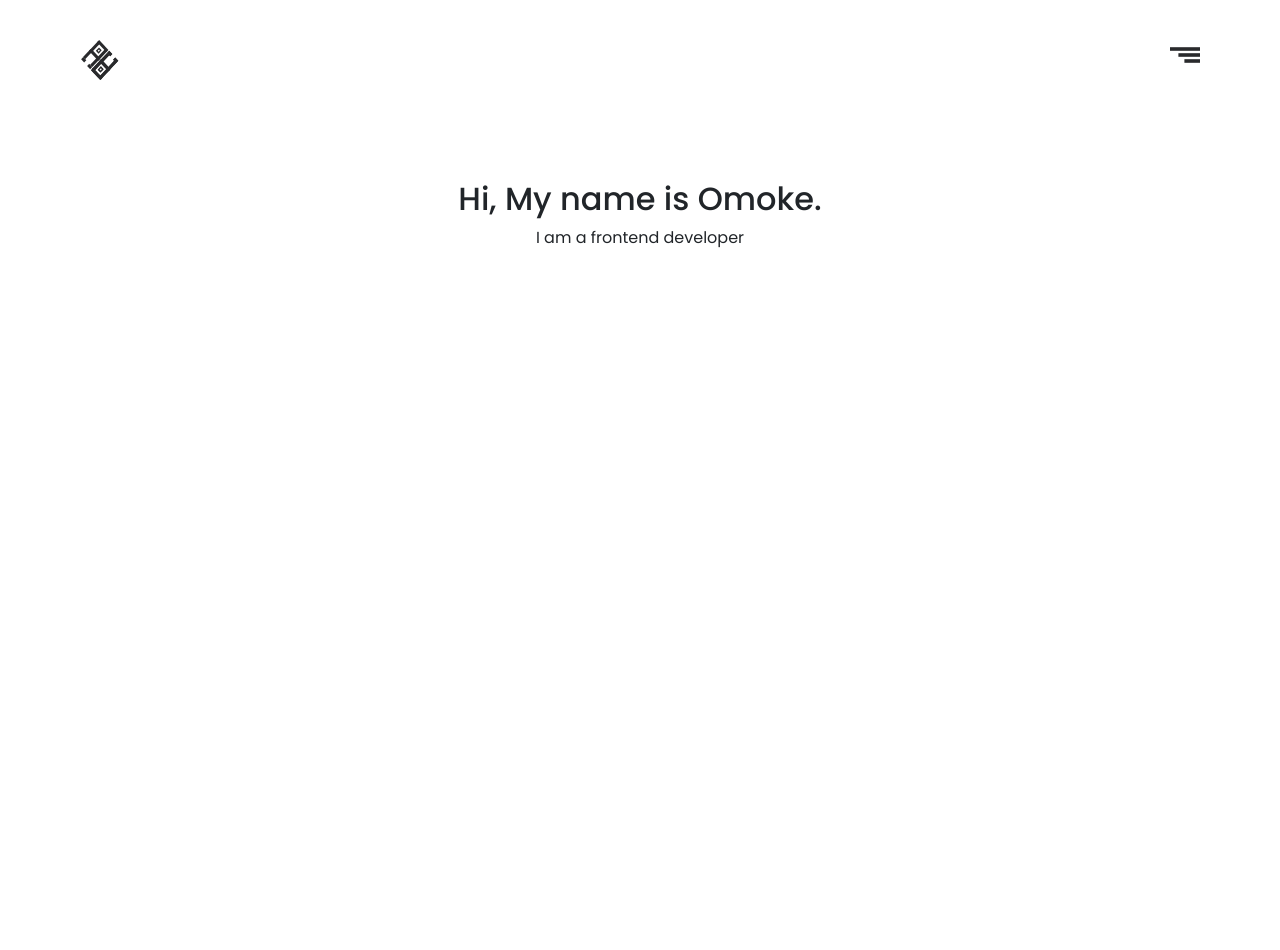
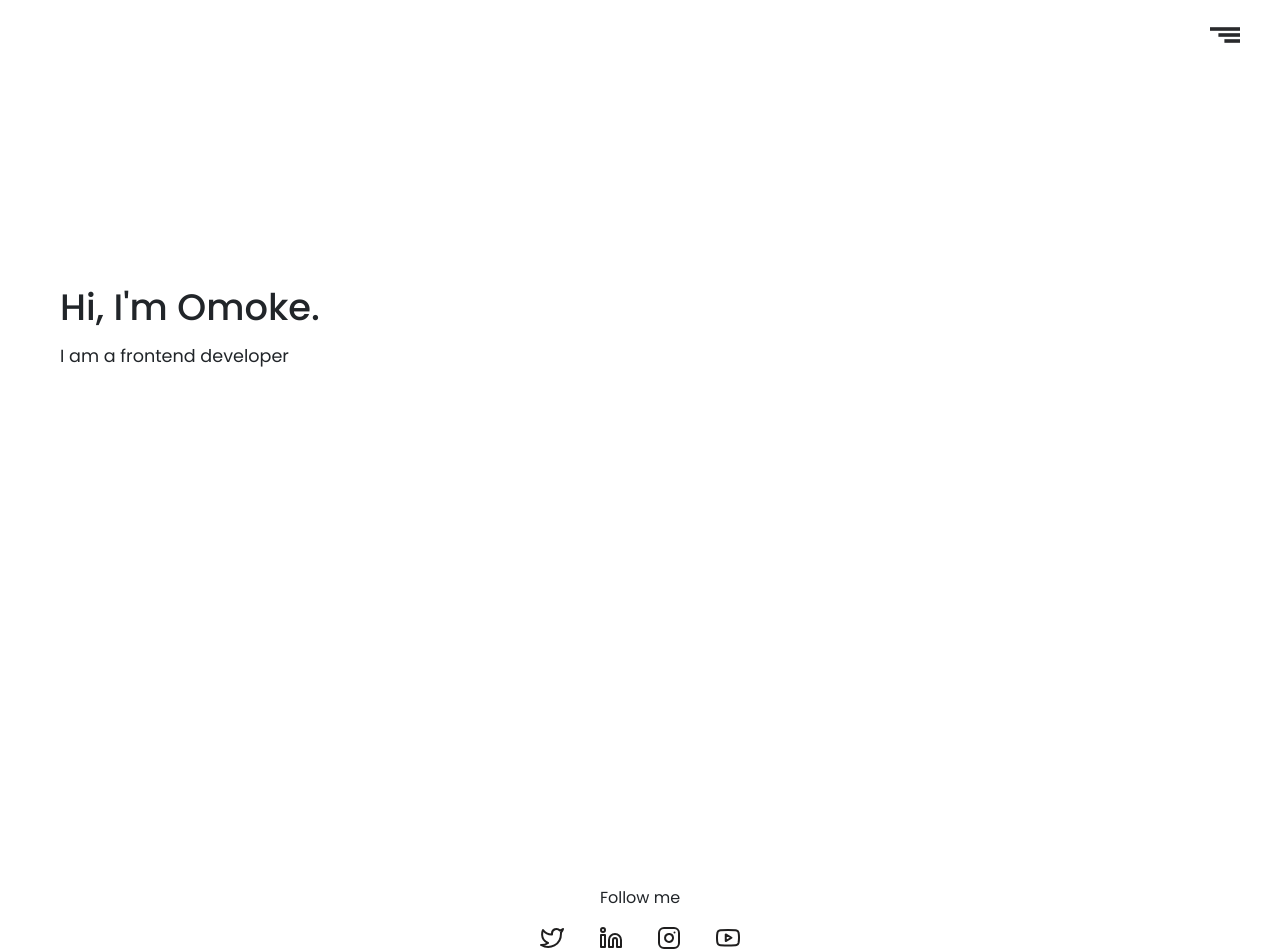
Before and after one commit to Omokay/Mokay, a React (Create React App) app: page / in a window 1280 px wide. Before the commit the page ends 920 px from the top, so only its background shows below. Built offline with nearby package versions, Linux system fonts and the light colour scheme.

Commit message:
some random changes

```diff
--- a/package.json
+++ b/package.json
@@ -8,6 +8,7 @@
     "@testing-library/user-event": "^7.1.2",
     "react": "^16.13.1",
     "react-dom": "^16.13.1",
+    "react-feather": "^2.0.8",
     "react-scripts": "3.4.1",
     "tailwindcss": "^1.4.6"
   },
--- a/src/Components/Header/header.component.jsx
+++ b/src/Components/Header/header.component.jsx
@@ -7,18 +7,19 @@ class Header extends Component {
         super(props);
 
         this.state = {
-            navVisibility: false
+            navVisibility: false,
+            navbarWidth: false,
         };
     }
 
     handleClick = () => {
-        if (this.state.navVisibility === false) {
+        if (this.state.navbarWidth === false) {
             this.setState({
                 navVisibility: true
             });
         } else {
             this.setState({
-                navVisibility: false
+                navbarWidth: false
             });
         }
 
@@ -29,38 +30,6 @@ class Header extends Component {
             <div className='header'>
                 <nav>
                     <div className='nav-brand'>
-                        <svg className='nav-brand' width='40' height='40' viewBox='0 0 66 70' fill='none' xmlns='http://www.w3.org/2000/svg'>
-                            <rect width='18.7197' height='5.35386' transform='matrix(0.684022 -0.729461 0.686084 0.727522 32.6836 36.362)' fill='#292A2C' />
-                            <rect width='18.7197' height='5.35386' transform='matrix(0.684022 -0.729461 0.686084 0.727522 45.2417 49.6783)' fill='#292A2C' />
-                            <rect width='5.3548' height='23.4008' transform='matrix(0.684022 -0.729461 0.686084 0.727522 31.4352 37.6934)' fill='#292A2C' />
-                            <rect width='23.3997' height='5.35386' transform='matrix(0.684022 -0.729461 0.686084 0.727522 18.5984 51.3828)' fill='#292A2C' />
-                            <rect width='23.3997' height='5.35386' transform='matrix(0.684022 -0.729461 0.686084 0.727522 31.1563 64.6992)' fill='#292A2C' />
-                            <rect width='5.3548' height='23.6914' transform='matrix(0.684022 -0.729461 0.686084 0.727522 17.3181 52.7484)' fill='#292A2C' />
-                            <rect width='8.02608' height='6.86389' transform='matrix(0.684022 -0.729461 0.686084 0.727522 29.0863 51.8831)' fill='#292A2C' />
-                            <rect width='5.3548' height='7.80282' transform='matrix(0.684022 -0.729461 0.686084 0.727522 55.9996 34.5334)' fill='#292A2C' />
-                            <rect width='5.3548' height='7.79879' transform='matrix(0.684022 -0.729461 0.686084 0.727522 45.4883 22.7068)' fill='#292A2C' />
-                            <rect width='3.43975' height='2.28796' transform='matrix(0.684022 -0.729461 0.686084 0.727522 32.2247 51.8749)' fill='white' />
-                            <rect width='18.7197' height='5.35386' transform='matrix(0.684022 -0.729461 0.686084 0.727522 32.6836 36.362)' fill='#292A2C' />
-                            <rect width='18.7197' height='5.35386' transform='matrix(0.684022 -0.729461 0.686084 0.727522 45.2417 49.6783)' fill='#292A2C' />
-                            <rect width='5.3548' height='23.4008' transform='matrix(0.684022 -0.729461 0.686084 0.727522 31.4352 37.6934)' fill='#292A2C' />
-                            <rect width='23.3997' height='5.35386' transform='matrix(0.684022 -0.729461 0.686084 0.727522 18.5984 51.3828)' fill='#292A2C' />
-                            <rect width='23.3997' height='5.35386' transform='matrix(0.684022 -0.729461 0.686084 0.727522 31.1563 64.6992)' fill='#292A2C' />
-                            <rect width='5.3548' height='23.6914' transform='matrix(0.684022 -0.729461 0.686084 0.727522 17.3181 52.7484)' fill='#292A2C' />
-                            <rect width='8.02608' height='6.86389' transform='matrix(0.684022 -0.729461 0.686084 0.727522 29.0863 51.8831)' fill='#292A2C' />
-                            <rect width='5.3548' height='7.80282' transform='matrix(0.684022 -0.729461 0.686084 0.727522 55.9996 34.5334)' fill='#292A2C' />
-                            <rect width='5.3548' height='7.79879' transform='matrix(0.684022 -0.729461 0.686084 0.727522 45.4883 22.7068)' fill='#292A2C' />
-                            <rect width='3.43975' height='2.28796' transform='matrix(0.684022 -0.729461 0.686084 0.727522 32.2247 51.8749)' fill='white' />
-                            <rect width='18.7157' height='5.35503' transform='matrix(-0.686599 0.727036 -0.683506 -0.729945 32.3322 33.6254)' fill='#292A2C' />
-                            <rect width='18.7157' height='5.35503' transform='matrix(-0.686599 0.727036 -0.683506 -0.729945 19.8186 20.2619)' fill='#292A2C' />
-                            <rect width='5.35363' height='23.4059' transform='matrix(-0.686599 0.727036 -0.683506 -0.729945 33.5851 32.2988)' fill='#292A2C' />
-                            <rect width='23.3946' height='5.35503' transform='matrix(-0.686599 0.727036 -0.683506 -0.729945 46.4674 18.6578)' fill='#292A2C' />
-                            <rect width='23.3946' height='5.35503' transform='matrix(-0.686599 0.727036 -0.683506 -0.729945 33.9539 5.29416)' fill='#292A2C' />
-                            <rect width='5.35363' height='23.6965' transform='matrix(-0.686599 0.727036 -0.683506 -0.729945 47.7523 17.2972)' fill='#292A2C' />
-                            <rect width='8.02434' height='6.86539' transform='matrix(-0.686599 0.727036 -0.683506 -0.729945 35.9812 18.118)' fill='#292A2C' />
-                            <rect width='5.35363' height='7.80452' transform='matrix(-0.686599 0.727036 -0.683506 -0.729945 9.01023 35.3661)' fill='#292A2C' />
-                            <rect width='5.35363' height='7.80049' transform='matrix(-0.686599 0.727036 -0.683506 -0.729945 19.4819 47.2323)' fill='#292A2C' />
-                            <rect width='3.439' height='2.28846' transform='matrix(-0.686599 0.727036 -0.683506 -0.729945 32.8428 18.1144)' fill='white' />
-                        </svg>
 
                     </div>
                     <div className='hamburger' onClick={this.handleClick}>
@@ -71,13 +40,22 @@ class Header extends Component {
                         </svg>
 
 
-                        {navVisibility ? <ul className='sideNav'>
-                            <li className='navItems'><a href='#'>Home</a></li>
-                            <li className='navItems'><a href='#'>About me</a></li>
-                            <li className='navItems'><a href='#'>Projects</a></li>
-                            <li className='navItems'><a href='#'>Skills</a></li>
-                            <li className='navItems'><a href='#'>Get in touch</a></li>
-                        </ul> : null }
+                        {
+                            navVisibility ?
+                                <ul className='navShowing'>
+                                    <li className='navItems'><a href='#'>Home</a></li>
+                                    <li className='navItems'><a href='#'>About me</a></li>
+                                    <li className='navItems'><a href='#'>Projects</a></li>
+                                    <li className='navItems'><a href='#'>Skills</a></li>
+                                    <li className='navItems'><a href='#'>Get in touch</a></li>
+                                    <li class="closeBtn"><svg className='hamburger' width='30' height='30' viewBox='0 0 25 13' fill='none' xmlns='http://www.w3.org/2000/svg'>
+                                        <rect width='25' height='3' fill='#292A2C' />
+                                        <rect x='12' y='10' width='13' height='3' fill='#292A2C' />
+                                        <rect x='7' y='5' width='18' height='3' fill='#292A2C' />
+                                    </svg></li>
+                                </ul> :
+                                    null
+                        }
                     </div>
                 </nav>
 
--- a/src/Components/Header/header.styles.scss
+++ b/src/Components/Header/header.styles.scss
@@ -15,37 +15,47 @@
       }
     }
     .hamburger {
-      position: absolute;
+      position: fixed;
       top: 20px;
       right: 40px;
-      color: black;
+      color: white;
+      z-index: 6;
       &:hover {
         cursor: pointer;
       }
     }
 
-    .sideNav {
-      position: absolute;
-      top: 70px;
-      right: 35px;
-      padding: 40px 20px;
+    .navShowing {
+      height: 100%;
+      width: 500px;
+      position: fixed;
       z-index: 5;
-      width: 200px;
+      top: 0;
+      right: 0;
+      background-color: rgb(236, 233, 233);
+      overflow-x: hidden;
+      padding-top: 60px;
+      transition: 0.5s;
 
-
-
+      .closeBtn {
+        position: absolute;
+        top: 0;
+        right: 25px;
+        font-size: 36px;
+        margin-left: 50px;
+      }
       li {
         list-style: none;
-        width: 100%;
-        padding: 20px 20px;
-        font-weight: 500;
-        text-transform: uppercase;
-        text-align: center;
-        color: #21206C;
+        padding: 8px 15px 8px 32px;
+        margin: 10px 0 0 10px;
+        font-size: 25px;
+        color: white;
+        display: block;
+        transition: 0.3s;
 
         a {
           text-decoration: none;
-          color: #000;
+          color: white;
           width: 100%;
         }
       }
--- a/src/Components/Home/home.component.jsx
+++ b/src/Components/Home/home.component.jsx
@@ -1,16 +1,36 @@
-import React from 'react';
-import './home.styles.scss';
+import React from "react";
 
+import { Twitter } from "react-feather";
+import { Linkedin } from "react-feather";
+import { Instagram } from "react-feather";
+import { Youtube } from "react-feather";
+import "./home.styles.scss";
 
 const Home = () => {
-    return (
-        <div className='home'>
-            <h2 className='main-text text-center'>
-                Hi, My name is Omoke.
-            </h2>
-            <div className='sub-text text-center'>I am a frontend developer</div>
-        </div>
-    )
+  return (
+    <div className="home">
+      <div className="row">
+              <div className='col-md-4'>
+                  <div className="left-text">
+                      <h2 className="main-text">Hi,
+                      I'm Omoke.</h2>
+                      <div className="sub-text">I am a frontend developer</div>
+                      <p className="bio-text"></p>
+                  </div>
+              </div>
+              <div className='col-md-8'>
+
+              </div>
+      </div>
+      <p className="follow-text text-center">Follow me</p>
+      <div className="sm-list">
+        <Twitter className="icons" />
+        <Linkedin className="icons" />
+        <Instagram className="icons" />
+        <Youtube className="icons" />
+      </div>
+    </div>
+  );
 };
 
 export default Home;
--- a/src/Components/Home/home.styles.scss
+++ b/src/Components/Home/home.styles.scss
@@ -3,4 +3,40 @@
     height: 100vh;
     position: relative;
     padding: 60px 0px;
+    background: white;
+
+
+    .row {
+
+        .left-text {
+            padding: 100px 60px;
+
+            .main-text {
+                font-size: 2.3rem;
+                line-height: 1.5;
+            }
+            .sub-text {
+                font-size: 1.1rem;
+                line-height: 1.5;
+            }
+        }
+    }
+
+    .follow-text {
+        margin-top: 400px;
+
+    }
+
+    .sm-list {
+        display: flex;
+        justify-content: space-between;
+        margin: 0 auto;
+        width: 200px;
+        height: auto;
+
+        .icons {
+          color: rgb(31, 30, 30);
+          font-weight: 100;
+        }
+    }
 }
--- a/src/Components/Landing/landing.component.jsx
+++ b/src/Components/Landing/landing.component.jsx
@@ -10,7 +10,7 @@ class Landing extends Component {
 
         this.state = {
             loader: true,
-            welcomeText: '',
+            welcomeText: ''
         }
     }
 
```
Also changed, not shown: public/index.html (+5 -2 lines), 1 other file (tests, documents, lock files or other folders).
